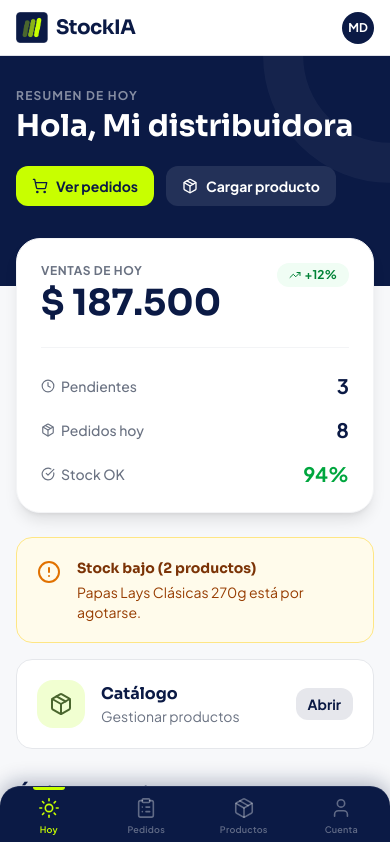
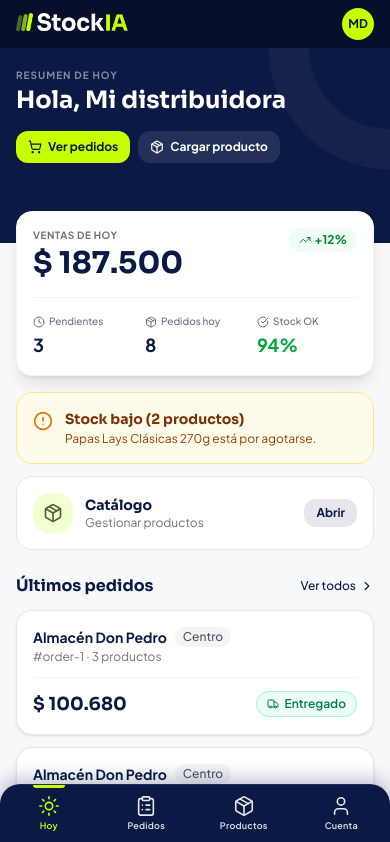
Before and after one commit to BenjaminCosta/Stockia, a Next.js app: page /distribuidora in a window 390 px wide. Shown: the top 842 px of the page. Built offline with nearby package versions, Linux system fonts and the light colour scheme.

Commit message:
ajustes ui 2.0

```diff
--- a/app/distribuidora/layout.tsx
+++ b/app/distribuidora/layout.tsx
@@ -16,7 +16,7 @@ export default function DistribuidoraLayout({
         <DistribuidoraSidebar />
         <DistribuidoraTopHeader />
         <div className="lg:pl-64">
-          <div className="pt-14 lg:pt-0 pb-20 lg:pb-0">
+          <div className="pt-12 lg:pt-0 pb-20 lg:pb-0">
             {children}
           </div>
         </div>
--- a/app/distribuidora/page.tsx
+++ b/app/distribuidora/page.tsx
@@ -25,40 +25,40 @@ export default function DistribuidoraDashboardPage() {
         title={`Hola, ${companyName}`}
         className="pb-20 md:rounded-b-3xl md:mt-4 md:mx-4"
       >
-        <div className="flex gap-3">
+        <div className="flex gap-2">
           <Link
             href="/distribuidora/pedidos"
-            className="bg-lima text-primary hover:bg-lima/90 text-sm font-bold py-2.5 px-4 rounded-lg transition-colors inline-flex items-center gap-2"
+            className="bg-lima text-primary hover:bg-lima/90 text-xs md:text-sm font-bold py-2 px-3 md:py-2.5 md:px-4 rounded-lg transition-colors inline-flex items-center gap-1.5"
           >
-            <ShoppingCart className="h-4 w-4" /> Ver pedidos
+            <ShoppingCart className="h-3.5 w-3.5 md:h-4 md:w-4" /> Ver pedidos
           </Link>
           <Link
             href="/distribuidora/productos/nuevo"
-            className="bg-white/10 hover:bg-white/20 text-white text-sm font-bold py-2.5 px-4 rounded-lg transition-colors inline-flex items-center gap-2"
+            className="bg-white/10 hover:bg-white/20 text-white text-xs md:text-sm font-bold py-2 px-3 md:py-2.5 md:px-4 rounded-lg transition-colors inline-flex items-center gap-1.5"
           >
-            <Package className="h-4 w-4" /> Cargar producto
+            <Package className="h-3.5 w-3.5 md:h-4 md:w-4" /> Cargar producto
           </Link>
         </div>
       </PageHero>
 
       {/* Main content — floats over hero */}
-      <div className="px-4 md:px-8 -mt-12 relative z-10 max-w-4xl mx-auto w-full pb-12">
+      <div className="px-4 md:px-8 -mt-8 md:-mt-12 relative z-10 max-w-4xl mx-auto w-full pb-8 md:pb-12">
         {/* Main KPI card */}
         <div
-          className="bg-white rounded-3xl shadow-lg border border-gray-100 p-6 mb-6 animate-fade-up"
+          className="bg-white rounded-2xl md:rounded-3xl shadow-lg border border-gray-100 p-4 md:p-6 mb-4 md:mb-6 animate-fade-up"
           style={{ animationDelay: '0ms' }}
         >
-          <div className="flex justify-between items-start mb-6">
+          <div className="flex justify-between items-start mb-4 md:mb-6">
             <div>
-              <p className="text-xs md:text-sm font-bold text-gray-500 uppercase tracking-wider mb-1">Ventas de hoy</p>
-              <h2 className="font-heading text-4xl font-bold text-foreground">{formatCurrency(kpis.ventasHoy)}</h2>
+              <p className="text-[10px] md:text-sm font-bold text-gray-500 uppercase tracking-wider mb-0.5">Ventas de hoy</p>
+              <h2 className="font-heading text-3xl md:text-4xl font-bold text-foreground">{formatCurrency(kpis.ventasHoy)}</h2>
             </div>
-            <div className="bg-green-50 text-green-700 px-3 py-1 rounded-full text-xs font-bold flex items-center gap-1 animate-fade-in" style={{ animationDelay: '200ms' }}>
+            <div className="bg-green-50 text-green-700 px-2.5 py-1 rounded-full text-xs font-bold flex items-center gap-1 animate-fade-in" style={{ animationDelay: '200ms' }}>
               <TrendingUp className="h-3 w-3" /> +12%
             </div>
           </div>
 
-          <div className="grid grid-cols-1 md:grid-cols-3 gap-4 pt-6 border-t border-gray-100">
+          <div className="grid grid-cols-3 md:grid-cols-3 gap-3 md:gap-4 pt-4 md:pt-6 border-t border-gray-100">
             {[
               { icon: Clock, label: 'Pendientes', value: String(kpis.pendientes), color: '' },
               { icon: Package, label: 'Pedidos hoy', value: String(kpis.pedidosHoy), color: '' },
@@ -66,30 +66,30 @@ export default function DistribuidoraDashboardPage() {
             ].map(({ icon: Icon, label, value, color }, i) => (
               <div
                 key={label}
-                className="flex justify-between md:block items-center animate-fade-up"
+                className="animate-fade-up"
                 style={{ animationDelay: `${100 + i * 80}ms` }}
               >
-                <p className="text-sm md:text-xs text-gray-500 md:mb-1 font-medium flex items-center gap-1.5">
-                  <Icon className="h-3.5 w-3.5" /> {label}
+                <p className="text-[10px] md:text-xs text-gray-500 mb-0.5 font-medium flex items-center gap-1">
+                  <Icon className="h-3 w-3" /> {label}
                 </p>
-                <p className={`font-bold text-xl ${color || 'text-foreground'}`}>{value}</p>
+                <p className={`font-bold text-lg md:text-xl ${color || 'text-foreground'}`}>{value}</p>
               </div>
             ))}
           </div>
         </div>
 
         {/* Alert + Action cards */}
-        <div className="grid grid-cols-1 md:grid-cols-2 gap-4 mb-8">
+        <div className="grid grid-cols-1 md:grid-cols-2 gap-3 md:gap-4 mb-6 md:mb-8">
           <div
-            className="bg-amber-50 border border-amber-200 rounded-2xl p-5 flex gap-4 items-start animate-fade-up"
+            className="bg-amber-50 border border-amber-200 rounded-xl md:rounded-2xl p-4 flex gap-3 items-start animate-fade-up"
             style={{ animationDelay: '140ms' }}
           >
-            <AlertCircle className="h-6 w-6 text-amber-600 shrink-0 mt-0.5" />
+            <AlertCircle className="h-5 w-5 text-amber-600 shrink-0 mt-0.5" />
             <div>
               <h3 className="font-bold text-amber-900 text-sm">
                 Stock bajo ({lowStockProducts.length} {lowStockProducts.length === 1 ? 'producto' : 'productos'})
               </h3>
-              <p className="text-sm text-amber-800 mt-1">
+              <p className="text-xs md:text-sm text-amber-800 mt-0.5 md:mt-1">
                 {lowStockProducts.length > 0
                   ? `${lowStockProducts[0].name} está por agotarse.`
                   : 'Revisá el inventario para más detalles.'}
@@ -98,19 +98,19 @@ export default function DistribuidoraDashboardPage() {
           </div>
           <Link href="/distribuidora/productos">
             <div
-              className="bg-white border border-gray-200 rounded-2xl p-5 flex gap-4 items-center justify-between cursor-pointer hover:border-primary/30 hover:shadow-sm transition-all group h-full animate-fade-up"
+              className="bg-white border border-gray-200 rounded-xl md:rounded-2xl p-4 flex gap-3 items-center justify-between cursor-pointer hover:border-primary/30 hover:shadow-sm transition-all group h-full animate-fade-up"
               style={{ animationDelay: '200ms' }}
             >
-              <div className="flex gap-4 items-center">
-                <div className="h-12 w-12 bg-lima-soft text-green-dark rounded-xl flex items-center justify-center group-hover:scale-105 transition-transform">
-                  <Package className="h-6 w-6" />
+              <div className="flex gap-3 items-center">
+                <div className="h-10 w-10 md:h-12 md:w-12 bg-lima-soft text-green-dark rounded-xl flex items-center justify-center group-hover:scale-105 transition-transform shrink-0">
+                  <Package className="h-5 w-5 md:h-6 md:w-6" />
                 </div>
                 <div>
-                  <h3 className="font-bold text-foreground text-base">Catálogo</h3>
-                  <p className="text-sm text-gray-500">Gestionar productos</p>
+                  <h3 className="font-bold text-foreground text-sm md:text-base">Catálogo</h3>
+                  <p className="text-xs text-gray-500">Gestionar productos</p>
                 </div>
               </div>
-              <span className="text-primary text-sm font-bold bg-primary/10 px-3 py-1.5 rounded-lg group-hover:bg-primary group-hover:text-white transition-colors">
+              <span className="text-primary text-xs md:text-sm font-bold bg-primary/10 px-3 py-1.5 rounded-lg group-hover:bg-primary group-hover:text-white transition-colors shrink-0">
                 Abrir
               </span>
             </div>
@@ -119,35 +119,35 @@ export default function DistribuidoraDashboardPage() {
 
         {/* Recent orders */}
         <div>
-          <div className="flex items-center justify-between mb-6">
-            <h2 className="font-heading font-bold text-xl text-foreground">Últimos pedidos</h2>
-            <Link href="/distribuidora/pedidos" className="text-sm font-medium text-primary hover:underline flex items-center gap-1">
-              Ver todos <ChevronRight className="h-4 w-4" />
+          <div className="flex items-center justify-between mb-3 md:mb-6">
+            <h2 className="font-heading font-bold text-base md:text-xl text-foreground">Últimos pedidos</h2>
+            <Link href="/distribuidora/pedidos" className="text-xs md:text-sm font-medium text-primary hover:underline flex items-center gap-1">
+              Ver todos <ChevronRight className="h-3.5 w-3.5 md:h-4 md:w-4" />
             </Link>
           </div>
-          <div className="grid grid-cols-1 gap-4">
+          <div className="grid grid-cols-1 gap-3">
             {recentOrders.length === 0 ? (
-              <p className="text-muted-foreground text-center py-6">No hay pedidos recientes</p>
+              <p className="text-muted-foreground text-center py-6 text-sm">No hay pedidos recientes</p>
             ) : (
               recentOrders.map((order, i) => (
                 <Link key={order.id} href={`/distribuidora/pedidos/${order.id}`}>
                   <div
-                    className="bg-white rounded-2xl shadow-sm border border-gray-200 p-5 flex flex-col md:flex-row md:items-center justify-between gap-4 hover:border-primary/20 hover:shadow-md transition-all cursor-pointer group animate-fade-up"
+                    className="bg-white rounded-xl md:rounded-2xl shadow-sm border border-gray-200 p-4 flex flex-col md:flex-row md:items-center justify-between gap-3 hover:border-primary/20 hover:shadow-md transition-all cursor-pointer group animate-fade-up"
                     style={{ animationDelay: `${260 + i * 60}ms` }}
                   >
                     <div className="flex-1">
-                      <div className="flex items-center gap-2 mb-1">
-                        <span className="font-bold text-foreground text-base md:text-lg group-hover:text-primary transition-colors">
+                      <div className="flex items-center gap-2 mb-0.5">
+                        <span className="font-bold text-foreground text-sm md:text-lg group-hover:text-primary transition-colors">
                           {order.comercioName}
                         </span>
-                        <span className="text-xs bg-gray-100 text-gray-600 px-2.5 py-1 rounded-md font-medium">
+                        <span className="text-xs bg-gray-100 text-gray-600 px-2 py-0.5 rounded-md font-medium">
                           {order.zone}
                         </span>
                       </div>
-                      <p className="text-sm text-gray-500">#{order.id} · {order.items.length} productos</p>
+                      <p className="text-xs text-gray-500">#{order.id} · {order.items.length} productos</p>
                     </div>
-                    <div className="flex justify-between items-center md:flex-col md:items-end w-full md:w-auto border-t border-gray-100 pt-4 md:border-none md:pt-0">
-                      <p className="font-heading font-bold text-xl text-foreground">{formatCurrency(order.total)}</p>
+                    <div className="flex justify-between items-center md:flex-col md:items-end w-full md:w-auto border-t border-gray-100 pt-3 md:border-none md:pt-0">
+                      <p className="font-heading font-bold text-lg md:text-xl text-foreground">{formatCurrency(order.total)}</p>
                       <StatusBadge status={order.status} />
                     </div>
                   </div>
--- a/components/comercio-top-header.tsx
+++ b/components/comercio-top-header.tsx
@@ -39,7 +39,7 @@ export function ComercioTopHeader() {
     <header className="sticky top-0 z-50 bg-[#080f2b] lg:bg-[#0B1A45] text-white">
 
       {/* Main header */}
-      <div className="max-w-[1400px] mx-auto px-4 lg:px-8 h-16 flex items-center gap-4">
+      <div className="max-w-[1400px] mx-auto px-4 lg:px-8 h-12 lg:h-16 flex items-center gap-4">
 
         {/* Logo */}
         <Link href="/comercio" className="shrink-0">
--- a/components/distribuidora-bottom-nav.tsx
+++ b/components/distribuidora-bottom-nav.tsx
@@ -17,7 +17,7 @@ export function DistribuidoraBottomNav() {
 
   return (
     <nav className="fixed bottom-0 left-0 right-0 z-50 lg:hidden">
-      <div className="flex bg-[#0B1A45] border-t border-white/8 rounded-t-[20px] overflow-hidden shadow-[0_-4px_20px_rgba(11,26,69,0.3)]">
+      <div className="flex bg-[#0B1A45] border-t border-white/8 rounded-t-[20px] overflow-hidden shadow-[0_-4px_20px_rgba(11,26,69,0.3)] pb-[env(safe-area-inset-bottom)]">
         {navItems.map((item) => {
           const { href, label, icon: Icon } = item
           const isActive = item.exact ? pathname === href : pathname === href || pathname.startsWith(href + '/')
@@ -25,13 +25,13 @@ export function DistribuidoraBottomNav() {
             <Link
               key={href}
               href={href}
-              className="relative flex flex-1 flex-col items-center pt-2.5 pb-2 gap-1"
+              className="relative flex flex-1 flex-col items-center pt-2.5 pb-3 gap-0.5"
             >
               {isActive && (
                 <span className="absolute top-0 left-1/2 -translate-x-1/2 w-8 h-[3px] bg-[#C8FF00] rounded-b-[3px]" />
               )}
-              <Icon className={cn('h-[22px] w-[22px]', isActive ? 'text-[#C8FF00]' : 'text-white/35')} strokeWidth={1.75} />
-              <span className={cn('text-[9px] font-semibold tracking-wide', isActive ? 'text-[#C8FF00]' : 'text-white/35')}>
+              <Icon className={cn('h-[22px] w-[22px]', isActive ? 'text-[#C8FF00]' : 'text-gray-200')} strokeWidth={1.75} />
+              <span className={cn('text-[9px] font-semibold tracking-wide', isActive ? 'text-[#C8FF00]' : 'text-gray-200')}>
                 {label}
               </span>
             </Link>
--- a/components/distribuidora-sidebar.tsx
+++ b/components/distribuidora-sidebar.tsx
@@ -5,6 +5,7 @@ import { usePathname, useRouter } from 'next/navigation'
 import { LayoutDashboard, Package, ClipboardList, User, LogOut, MapPin, TrendingUp } from 'lucide-react'
 import { cn } from '@/lib/utils'
 import { useApp } from '@/lib/app-context'
+import { StockiaLogo } from '@/components/stockia-logo'
 
 const operationItems = [
   { href: '/distribuidora', label: 'Dashboard', icon: LayoutDashboard, exact: true },
@@ -61,12 +62,11 @@ export function DistribuidoraSidebar() {
   }
 
   return (
-    <aside className="hidden lg:flex flex-col w-64 h-screen fixed left-0 top-0 bg-[#081436]">
+    <aside className="hidden lg:flex flex-col w-64 h-screen fixed left-0 top-0 bg-[#0B1A45]">
       {/* Logo + company switcher */}
       <div className="px-5 pt-5 pb-4 border-b border-white/8">
-        <Link href="/distribuidora" className="flex items-center gap-2.5 mb-4">
-          <img src="/iso-stockia.png" alt="StockIA" className="h-8 w-8 object-contain" />
-          <span className="text-white font-bold text-xl tracking-tight" style={{ fontFamily: 'Sora, sans-serif' }}>StockIA</span>
+        <Link href="/distribuidora" className="flex items-center gap-3 mb-4">
+          <StockiaLogo size={28} variant="white" className="h-7" />
         </Link>
         <div className="flex items-center gap-2.5 px-3 py-2.5 rounded-xl bg-white/5 border border-white/8">
           <div className="h-8 w-8 rounded-lg bg-[rgba(200,255,0,0.15)] flex items-center justify-center font-bold text-[#C8FF00] text-xs shrink-0">
--- a/components/distribuidora-top-header.tsx
+++ b/components/distribuidora-top-header.tsx
@@ -2,6 +2,8 @@
 
 import Link from 'next/link'
 import { useApp } from '@/lib/app-context'
+
+import { StockiaLogo } from '@/components/stockia-logo'
 
 export function DistribuidoraTopHeader() {
   const { currentUser } = useApp()
@@ -10,17 +12,17 @@ export function DistribuidoraTopHeader() {
   const initials = companyName.split(' ').map((w: string) => w[0]).join('').slice(0, 2).toUpperCase()
 
   return (
-    <header className="lg:hidden fixed top-0 left-0 right-0 h-14 bg-white border-b border-border z-50 flex items-center justify-between px-4">
+    <header className="lg:hidden fixed top-0 left-0 right-0 h-12 bg-[#080f2b] z-50 flex items-center justify-between px-4">
       <div className="flex items-center gap-3">
-        <Link href="/distribuidora" className="flex items-center gap-2">
-          <img src="/iso-stockia.png" alt="StockIA" className="h-8 w-8 object-contain" />
-          <span className="text-[#0B1A45] font-bold text-xl tracking-tight" style={{ fontFamily: 'Sora, sans-serif' }}>StockIA</span>
+        {/* Logo */}
+        <Link href="/comercio" className="shrink-0">
+          <StockiaLogo size={28} variant="white" className="h-7" />
         </Link>
       </div>
       <Link href="/distribuidora/perfil">
-        <div className="h-8 w-8 rounded-full bg-primary flex items-center justify-center font-bold text-white text-xs">
-          {initials}
-        </div>
+        <div className="h-8 w-8 rounded-full bg-[#C8FF00] flex items-center justify-center text-[#0B1A45] font-bold text-xs">
+              {initials}
+            </div>
       </Link>
     </header>
   )
--- a/components/ui/PageHero.tsx
+++ b/components/ui/PageHero.tsx
@@ -26,7 +26,7 @@ export function PageHero({
   className,
 }: PageHeroProps) {
   return (
-    <div className={cn('bg-[#0B1A45] px-4 md:px-8 pt-8 pb-10 relative overflow-hidden', className)}>
+    <div className={cn('bg-[#0B1A45] px-4 md:px-8 pt-5 pb-10 md:pt-8 relative overflow-hidden', className)}>
       {/* Decorative SVG circle */}
       <svg className="absolute right-0 top-0 h-full opacity-[0.04] pointer-events-none" xmlns="http://www.w3.org/2000/svg">
         <circle cx="100%" cy="0" r="40%" fill="none" stroke="white" strokeWidth="40" />
@@ -36,29 +36,29 @@ export function PageHero({
         {backHref && (
           <Link
             href={backHref}
-            className="inline-flex items-center justify-center h-10 w-10 rounded-full bg-white/10 hover:bg-white/20 mb-6 transition-colors text-white"
+            className="inline-flex items-center justify-center h-9 w-9 rounded-full bg-white/10 hover:bg-white/20 mb-4 transition-colors text-white"
           >
-            <ArrowLeft className="h-5 w-5" />
+            <ArrowLeft className="h-4 w-4" />
           </Link>
         )}
 
         {label && (
-          <p className="text-white/50 text-xs font-bold uppercase tracking-widest mb-1">{label}</p>
+          <p className="text-white/50 text-[10px] md:text-xs font-bold uppercase tracking-widest mb-0.5">{label}</p>
         )}
 
         <div className="flex items-end justify-between gap-4">
           <div>
-            <h1 className="font-heading font-bold text-3xl md:text-4xl text-white leading-tight mb-1">
+            <h1 className="font-heading font-bold text-2xl md:text-4xl text-white leading-tight mb-1">
               {title}
             </h1>
             {subtitle && (
-              <p className="text-white/60 text-sm font-medium">{subtitle}</p>
+              <p className="text-white/60 text-xs md:text-sm font-medium">{subtitle}</p>
             )}
           </div>
           {badge && <div className="shrink-0">{badge}</div>}
         </div>
 
-        {children && <div className="mt-4">{children}</div>}
+        {children && <div className="mt-3 md:mt-4">{children}</div>}
       </div>
     </div>
   )
```
Also changed, not shown: app/comercio/pedidos/page.tsx (+20 -22 lines), app/distribuidora/pedidos/page.tsx (+23 -23 lines), components/comercio-bottom-nav.tsx (+4 -4 lines).
